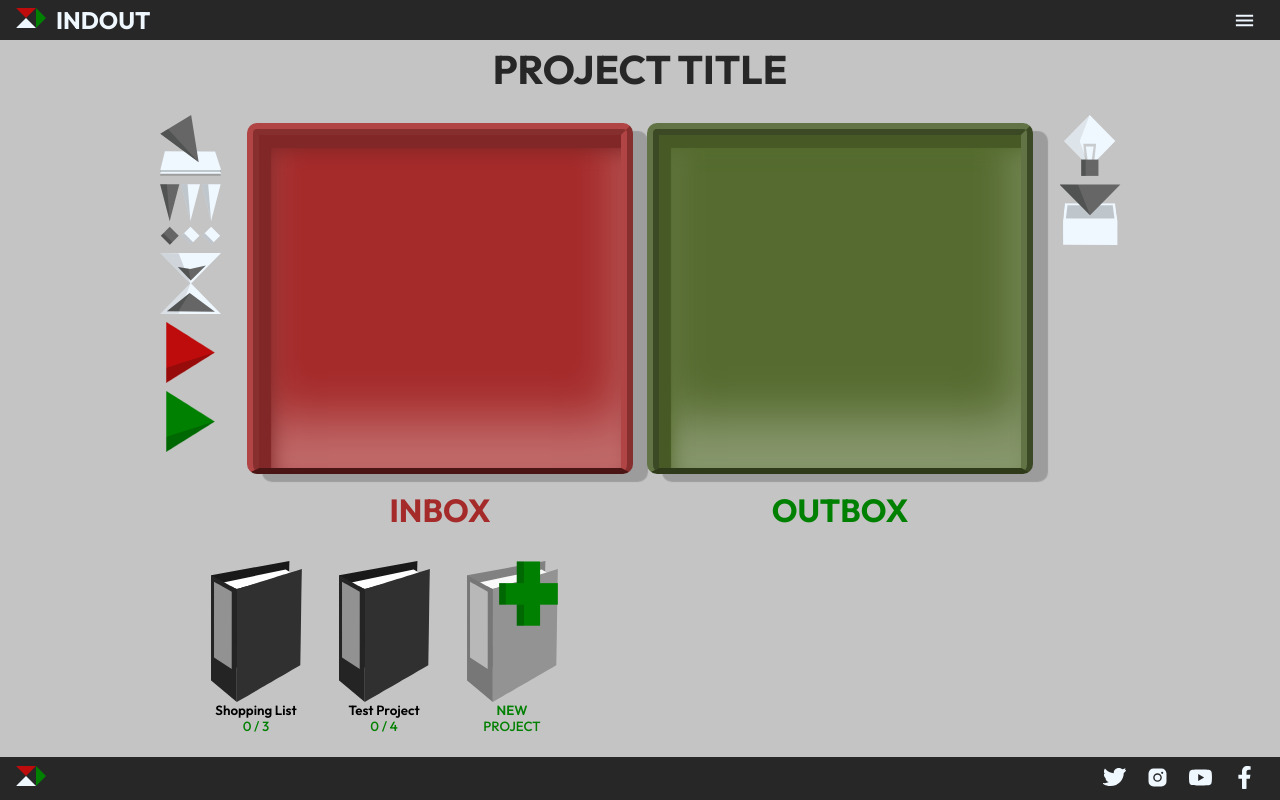
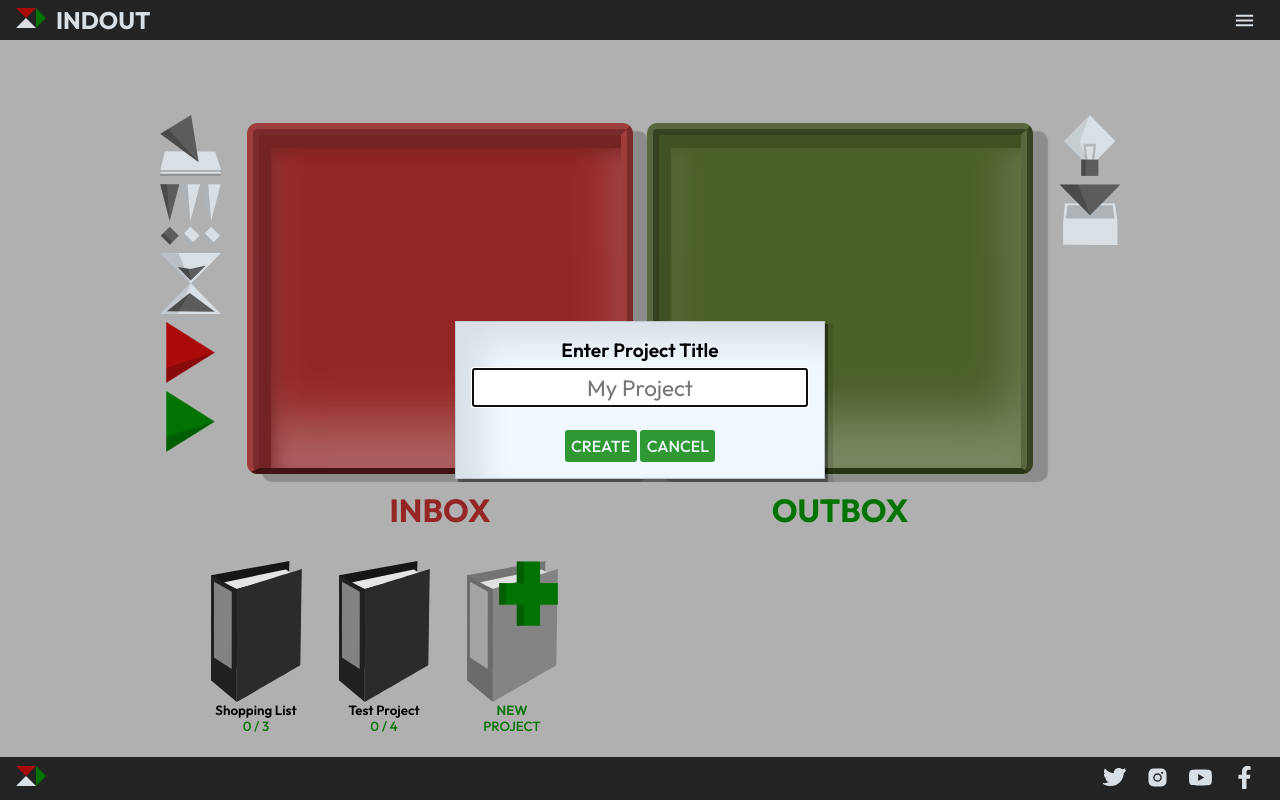
Before and after one commit to dibmens/odin-todo-list, a website built with webpack: page src/index.html in a window 1280 px wide. Both pictures are taken after a click on the button "NEW PROJECT". Built offline with nearby package versions, Linux system fonts and the light colour scheme.

Commit message:
Add new project creation functionality

```diff
--- a/src/projectPage.js
+++ b/src/projectPage.js
@@ -21,9 +21,7 @@ export default function loadProjectPage(){
     let content = document.querySelector(`.content-page`);
     let projectPage = `
 
-    <div class="open-project-title">
-        PROJECT TITLE
-    </div>
+    <div class="open-project-title"></div>
     <div class="open-project">
         <div class="box-wrapper">
             <div class="inbox box">
@@ -92,9 +90,13 @@ function loadProjects(){
 
     projectBar.append(newProjectButton);
 
+    projectButtonActions();
+
+}
 
 function projectButtonActions(){
     let folders = document.querySelectorAll(`.project-button`);
+    let newFolderButton = document.querySelector(`.new-project-button`);
     folders.forEach((button, index) =>
         button.addEventListener(`click`, () => {
             openProject = getActiveProjects()[index];
@@ -103,10 +105,13 @@ function loadProjects(){
             button.firstElementChild.classList.add(`open`);
         })
     );
+    newFolderButton.addEventListener(`click`, () => {
+        // console.log(`this will create a new project`);
+        openProjectForm();
+    })
 }
-    projectButtonActions();
 
-}
+
 
 
 function loadTasks(){
@@ -131,6 +136,7 @@ function loadTasks(){
         projectOutbox.forEach((task) => {
             let note = document.createElement(`div`);
             note.classList.add(`task`);
+            note.classList.add(`note-view`);
             note.classList.add(`${task.stamp}`.toLowerCase());
             // note.classList.add(`done`);
             note.innerText = `${task.task}`;
@@ -160,7 +166,6 @@ function loadTasks(){
                             task.classList.replace(`note-view`,`list-view`);
                         })
                     } else {
-
                         openProject.pickTask(index);
                         loadTasks();
                         loadProjects();
@@ -171,17 +176,18 @@ function loadTasks(){
 
         // function toggleList(){
         //     let taskList = document.querySelectorAll(`.task`);
-        //     taskList.forEach((task) => {
+        //     taskList.forEach((task,index) => {
         //         task.addEventListener(`click`, () => {
-        //             taskList.forEach((task,index) => {
-        //                 if(task.classList.contains(`note-view`)){
+        //             if(task.classList.contains(`note-view`)){
+        //                 taskList.forEach((task) => {
         //                     task.classList.replace(`note-view`,`list-view`);
-        //                 } else {
-        //                     loadTasks();
-        //                     // task.classList.replace(`list-view`,`note-view`);
-        //                 }
+        //                 })
+        //             } else {
+
+        //                 openProject.pickTask(index);
+        //                 loadTasks();
+        //                 loadProjects();
         //             }
-        //             );
         //         })
         //     })
         // }
@@ -271,6 +277,7 @@ function projectActions(){
                     openProject.stampNote(`Done`);
                     loadTasks();
                     loadProjects();
+
                 }
             }
 
@@ -284,3 +291,40 @@ function projectActions(){
         })
     );
 }
+
+function openProjectForm(){
+    let content = document.querySelector(`.content-page`);
+    let dialogWindow = document.createElement(`dialog`);
+    let currentTitle = document.querySelector(`.open-project-title`).innerText;
+    let form = document.createElement(`form`);
+    form.classList.add(`project-form`);
+    form.innerHTML = `
+            <label for="project title">Enter Project Title</label>
+            <input id="project-title" placeholder="My Project" required >
+            <div class="form-button-wrap">
+                <button class="form-button create-project">CREATE</button>
+                <button class="form-button cancel-project">CANCEL</button>
+            </div>`;
+    dialogWindow.append(form);
+    content.append(dialogWindow);
+    dialogWindow.showModal();
+
+    form[1].addEventListener(`click`, (event) => {
+        event.preventDefault();
+        if(form[0].value){
+            dialogWindow.close();
+            createNewProject(form[0].value);
+            loadTasks();
+            loadProjects();
+            let projectFolders = document.querySelectorAll(`.project-button`);
+            projectFolders[projectFolders.length-1].click();
+        } else {
+            form.reportValidity();
+        }
+    });
+
+    form[2].addEventListener(`click`, (event) => {
+        event.preventDefault();
+        dialogWindow.close();
+    });
+}
--- a/src/style.css
+++ b/src/style.css
@@ -197,6 +197,27 @@ button {
     /* flex-wrap: wrap; */
 }
 
+.form-button {
+    justify-self: center;
+    font-weight: 500;
+    flex-shrink: 1;
+    align-self: end;
+    font-size: 1rem;
+    color: aliceblue;
+    background-color: green;
+    opacity: .80;
+    padding: 0.4rem;
+    margin-top: 1rem;
+    border-radius: 3px;
+
+    &:hover {
+        box-shadow: 1px 1px 2px black;
+        transform: translate(0px, -2px);
+    }
+
+}
+
+
 .task-menu {
 
     background-color: aliceblue;
@@ -236,25 +257,7 @@ button {
         /* padding-top: 10px; */
     }
 
-    .form-button {
-        justify-self: center;
-        font-weight: 500;
-        flex-shrink: 1;
-        align-self: end;
-        font-size: 1rem;
-        color: aliceblue;
-        background-color: green;
-        opacity: .80;
-        padding: 0.4rem;
-        margin-top: 1rem;
-        border-radius: 3px;
 
-        &:hover {
-            box-shadow: 1px 1px 2px black;
-            transform: translate(0px, -2px);
-        }
-
-    }
 
     .cancel {
         background-color: brown;
@@ -275,6 +278,23 @@ button {
     }
 
 }
+
+
+.project-form {
+    display: grid;
+    grid-template-rows: 0.5fr 0.8fr 1fr;
+    justify-items: center;
+    justify-content: center;
+    gap: 0.4rem;
+    padding: 1rem 0;
+    font-size: 1.2rem;
+
+    #project-title{
+        text-align: center;
+        font-size: 1.4rem;
+    }
+}
+
 
 .hidden {
     visibility: hidden;
@@ -357,6 +377,7 @@ button {
     margin-top: .5em;
 }
 
+dialog,
 .task {
     background-color: aliceblue;
     border: 1px solid rgba(0,0,0,.2);
```
Lines whose indentation alone changed are shown as unchanged.
